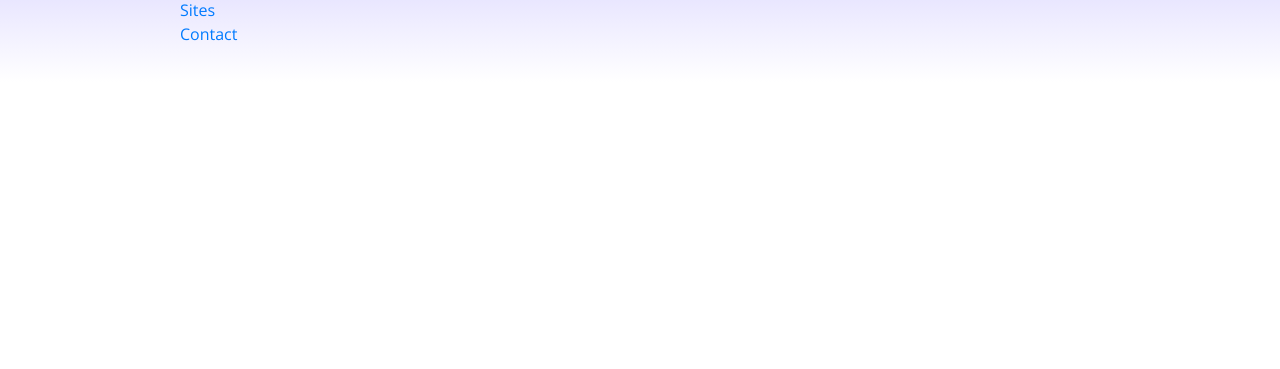
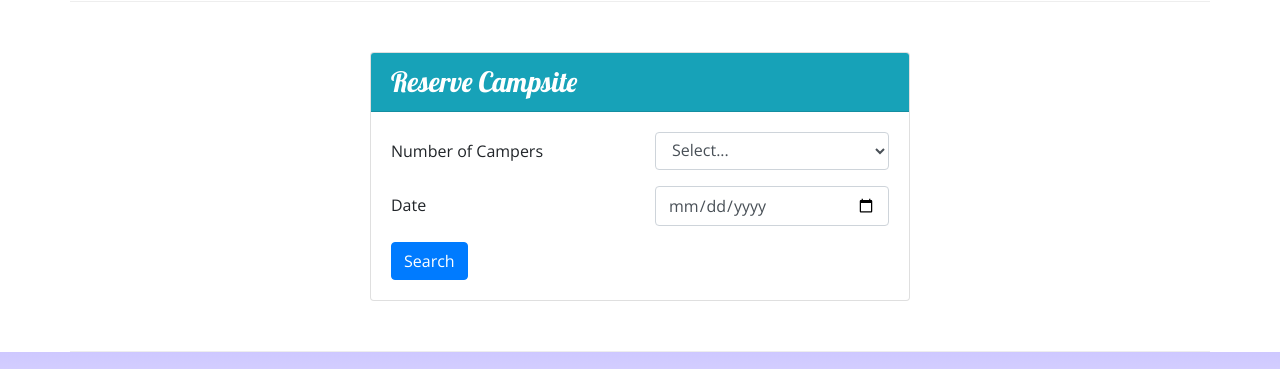
Before and after one commit to fpime001/nucampsite, a website: page index.html in a window 1280 px wide. Shown: the part 1151-1520 px from the top of the page. Before the commit the page ends 1233 px from the top, so only its background shows below. Drawn offline with nearby package versions, Linux system fonts and the light colour scheme.

Commit message:
Week 2 Assignment

```diff
--- a/index.html
+++ b/index.html
@@ -30,6 +30,9 @@
                 <div class="col">
                     <h1>NuCamp</h1>
                     <h2>a better way to camp</h2>
+                </div>
+                <div class="col-md-4 col-xl-2 text-center">
+                    <a class="btn btn-info btn-lg mt-4" href="#reserveForm" role="button">Reserve Campsite</a>
                 </div>
             </div>
         </div>
@@ -73,8 +76,13 @@
                 <h2>Featured Campsites</h2>
             </div>
             <div class="col">
-                <h3>React Lake Campground</h3>
-                <p class="d-none d-sm-block">Nestled in the foothills of the Chrome Mountains, this campground on the shores of the pristine React Lake is a favorite for fly fishers.</p>
+                <div class="media">
+                    <div class="media-body align-self-center">
+                        <h3>React Lake Campground</h3>
+                        <p class="d-none d-sm-block">Nestled in the foothills of the Chrome Mountains, this campground on the shores of the pristine React Lake is a favorite for fly fishers.</p>
+                    </div>
+                    <img class="d-flex ml-3 img-thumbnail" src="img/react-lake-thumb.jpg" alt="React Lake thumbnail" />
+                </div>
             </div>
         </div>
 
@@ -92,6 +100,43 @@
                 </div>
             </div>
         </div>
+        <div class="row row-content align-items-center">
+            <div class="col-sm-6 mx-auto">
+                <div class="card">
+                    <h3 class="card-header text-white bg-info">Reserve Campsite</h3>
+                    <div class="card-body">
+                        <form id="reserveForm">
+                            <div class="row form-group">
+                                <label for="numCampers" class="col-sm-6 col-form-label">Number of Campers</label>
+                                <div class="col">
+                                    <select id="numCampers" name="nuCampers" class="form-control">
+                                        <option value="" disabled selected hidden>Select...</option>
+                                        <option value="1">1</option>
+                                        <option value="2">2</option>
+                                        <option value="3">3</option>
+                                        <option value="4">4</option>
+                                        <option value="5">5</option>
+                                        <option value="6">6</option>
+                                    </select>
+                                </div>
+                            </div>
+                            <div class="row form-group">
+                                <label for="date" class="col-sm-6 col-form-label">Date</label>
+                                <div class="col">
+                                    <input type="date" id="date" class="form-control" name="date" placeholder="mm/dd/yyyy">
+                                </div>
+                            </div>
+                            <div class="row">
+                                <div class="col">
+                                    <button type="submit" class="btn btn-primary">Search</button>
+                                </div>
+                            </div>
+                        </form>
+                    </div>
+                </div>
+            </div>
+        </div>
+
     </div>
 
     <footer class="site-footer">
```
